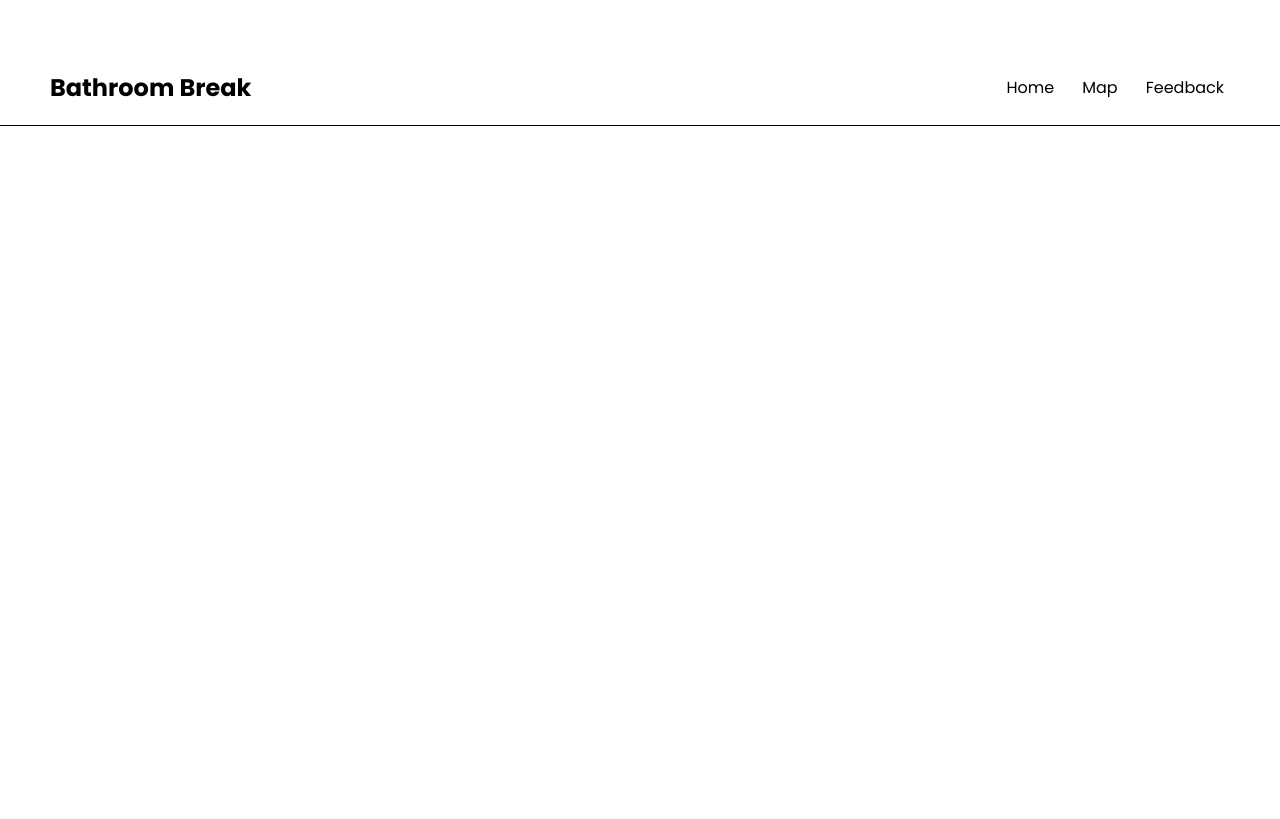
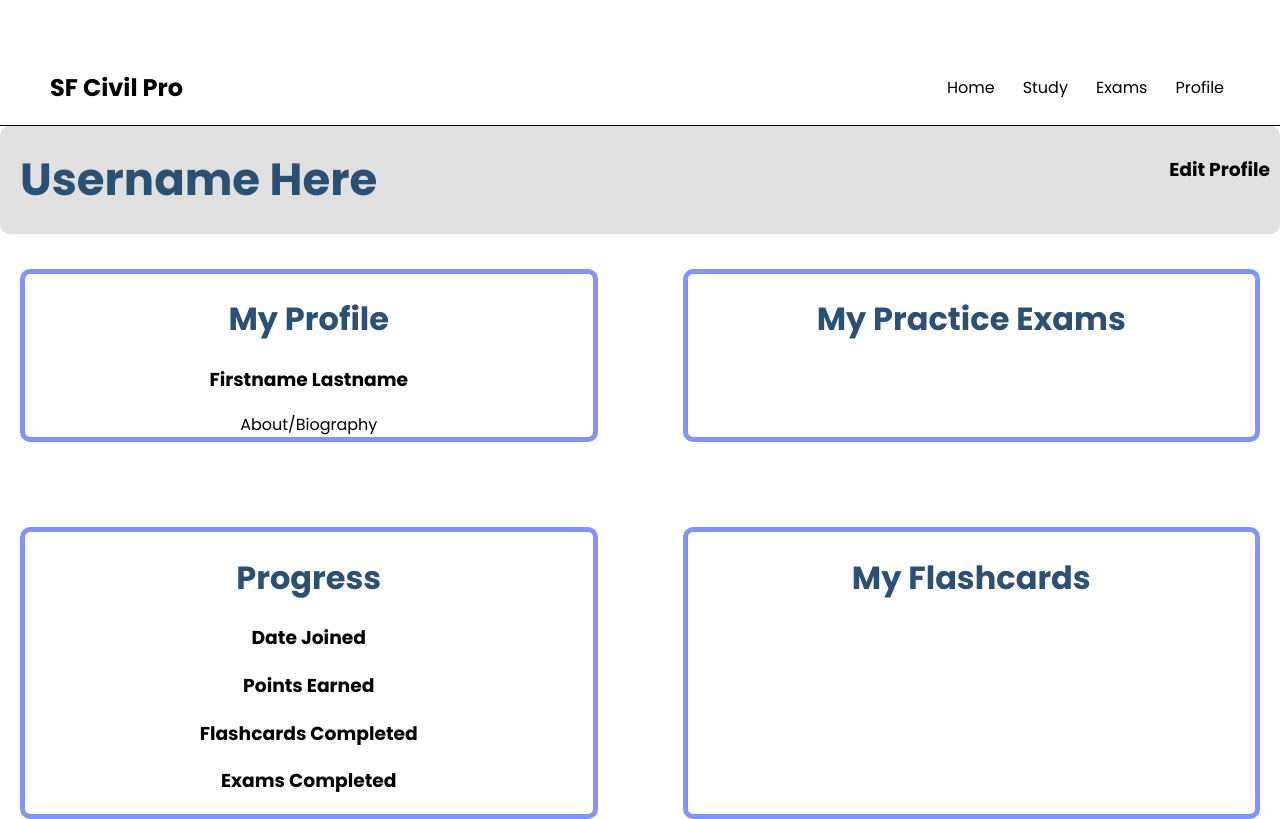
Before and after one commit to coderkai03/BathroomBreak, a React (Create React App) app in the folder sfhacks2024/: page /profile in a window 1280 px wide. Built offline with nearby package versions, Linux system fonts and the light colour scheme.

Commit message:
Added exam, profile, and study page, fix website title

```diff
--- a/sfhacks2024/src/App.js
+++ b/sfhacks2024/src/App.js
@@ -4,6 +4,8 @@ import './App.css';
 import Navbar from './Navbar';
 import Home from './Home/Home';
 import Study from './Study/Study';
+import Exams from './Exams/Exams';
+import Profile from './Profile/Profile';
 
 function App() {
   return (
@@ -15,8 +17,14 @@ function App() {
             <Route exact path='/'>
               <Home />
             </Route>
-            <Route exact path='/map'>
+            <Route exact path='/study'>
               <Study />
+            </Route>
+            <Route exact path='/exams'>
+              <Exams />
+            </Route>
+            <Route exact path='/profile'>
+              <Profile />
             </Route>
           </Switch>
         </div>
--- /dev/null
+++ b/sfhacks2024/src/Exams/Exams.js
@@ -0,0 +1,12 @@
+import React from 'react';
+
+function Exams() {
+    return (
+        <div>
+            <h1>Exams Page</h1>
+            {/* Add your exam components and logic here */}
+        </div>
+    );
+}
+
+export default Exams;
--- a/sfhacks2024/src/Navbar.js
+++ b/sfhacks2024/src/Navbar.js
@@ -3,11 +3,12 @@ import {Link} from 'react-router-dom'
 const Navbar = () => {
     return (
         <nav className="navbar">
-            <h1>Bathroom Break</h1>
+            <h1>SF Civil Pro</h1>
             <div className="links">
                 <Link to='/'>Home</Link>
-                <Link to='/map' >Map</Link>
-                <Link to='/feedback' >Feedback</Link>
+                <Link to='/study' >Study</Link>
+                <Link to='/exams' >Exams</Link>
+                <Link to='/profile' >Profile</Link>
                 {/* onClick={ (event) => event.preventDefault() }  */}
             </div>
         </nav>
--- /dev/null
+++ b/sfhacks2024/src/Profile/Profile.css
@@ -0,0 +1,29 @@
+.top-banner {
+  background-color: #e0e0e0;
+  padding: 10px;
+  border-radius: 10px;
+  margin-bottom: 15px;
+  display: flex;
+  flex-direction: row;
+  justify-content: space-between;
+}
+
+
+.profile-container {
+    display: grid;
+    grid-template-columns: 1fr 1fr; /* set column sizes here */
+    grid-template-rows: auto auto; /* we want two rows */
+
+    grid-gap: 45px; /* how far between cells? */
+    grid-auto-flow: column; /* fill in by column, not row */
+
+    /* temporary property for visualization */
+    height: 150px;
+    text-align: center;
+}
+
+.profile-container div {
+    border: 5px solid #8093ff;
+    border-radius: 10px;
+    margin: 20px;
+}
--- /dev/null
+++ b/sfhacks2024/src/Profile/Profile.js
@@ -0,0 +1,41 @@
+import React from 'react';
+import "./Profile.css"
+
+const Profile = () => {
+    return (
+        <div>
+            <div className="top-banner">
+                <h1>Username Here</h1>
+                <h3>Edit Profile</h3>
+            </div>
+
+            <div className="profile-container">
+
+                <div className="profile-about">
+                    <h1>My Profile</h1>
+                    <h3>Firstname Lastname</h3>
+                    <text>About/Biography</text>
+                </div>
+
+                <div className="profile-progress">
+                    <h1>Progress</h1>
+                    <h3>Date Joined</h3>
+                    <h3>Points Earned</h3>
+                    <h3>Flashcards Completed</h3>
+                    <h3>Exams Completed</h3>
+                </div>
+
+                <div className="profile-exams">
+                    <h1>My Practice Exams</h1>
+                </div>
+
+                <div className="profile-flashcards">
+                    <h1>My Flashcards</h1>
+                </div>
+
+            </div>
+        </div>
+    );
+};
+
+export default Profile;
```
Also changed, not shown: sfhacks2024/src/Exams/Exams.css (added), 1 other file (tests, documents, lock files or other folders).
